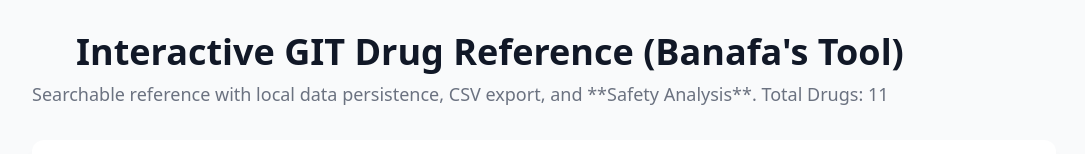
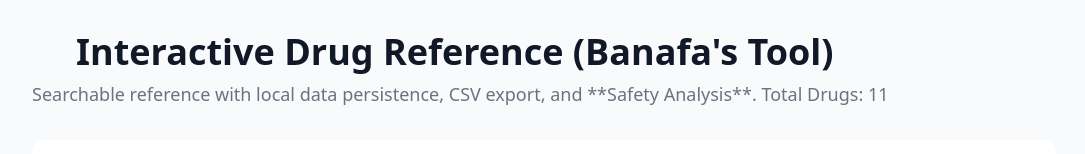
Before and after one commit to fmbanafa-debug/Drug-Reference-V4, a plain HTML site: page index.html in a window 1280 px wide. Shown: the top 154 px of the page, without its empty margins (96-1181 px from the left). Drawn offline with nearby package versions, Linux system fonts and the light colour scheme; some icons are missing.

Commit message:
Update index.html

```diff
--- a/index.html
+++ b/index.html
@@ -41,7 +41,7 @@
         <header class="mb-8">
             <h1 class="text-3xl sm:text-4xl font-extrabold text-gray-900 flex items-center">
                 <i data-lucide="flask-conical" class="w-8 h-8 mr-3 text-blue-600"></i>
-                Interactive GIT Drug Reference (Banafa's Tool)
+                Interactive Drug Reference (Banafa's Tool)
             </h1>
             <p class="mt-2 text-lg text-gray-500">
                 Searchable reference with local data persistence, CSV export, and **Safety Analysis**. Total Drugs: <span id="drug-count">0</span>
```
